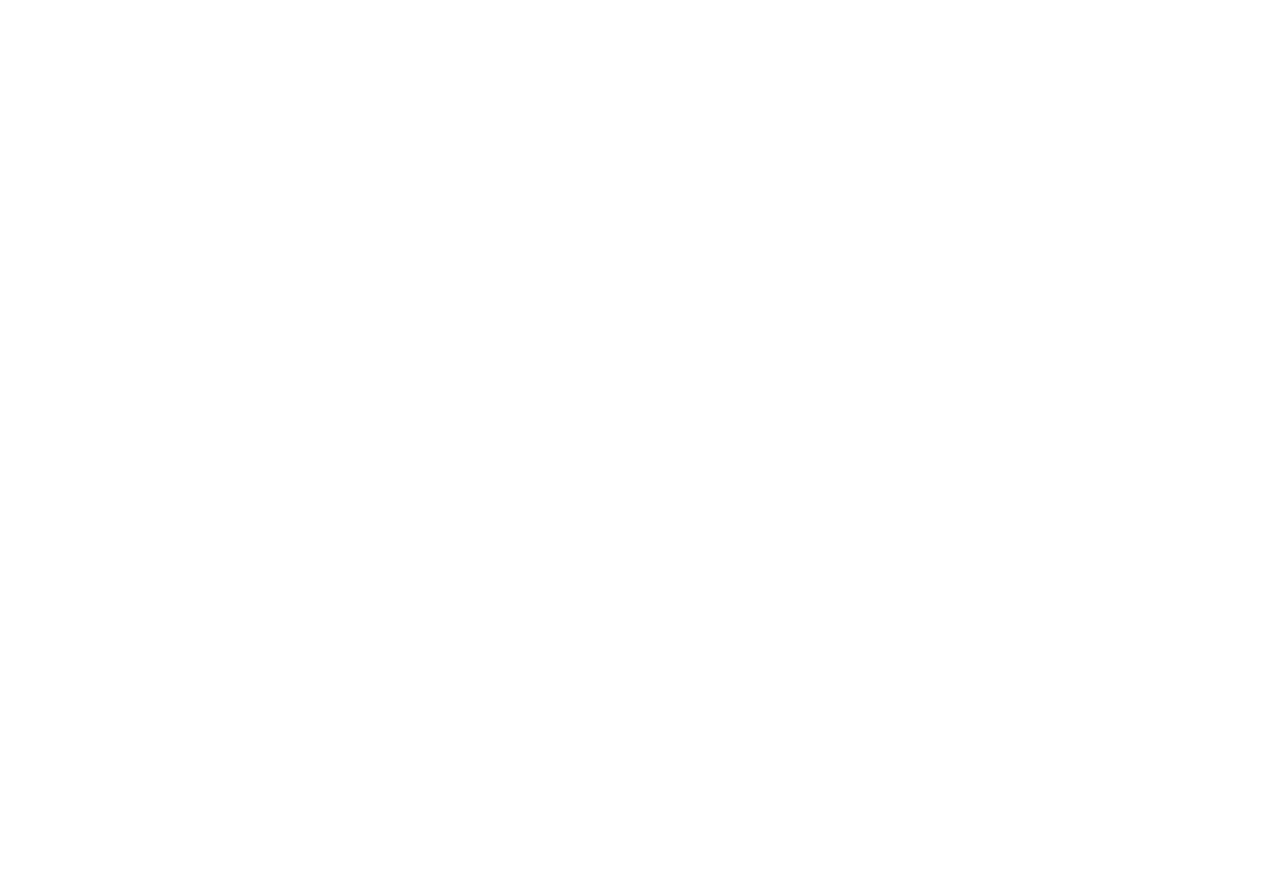
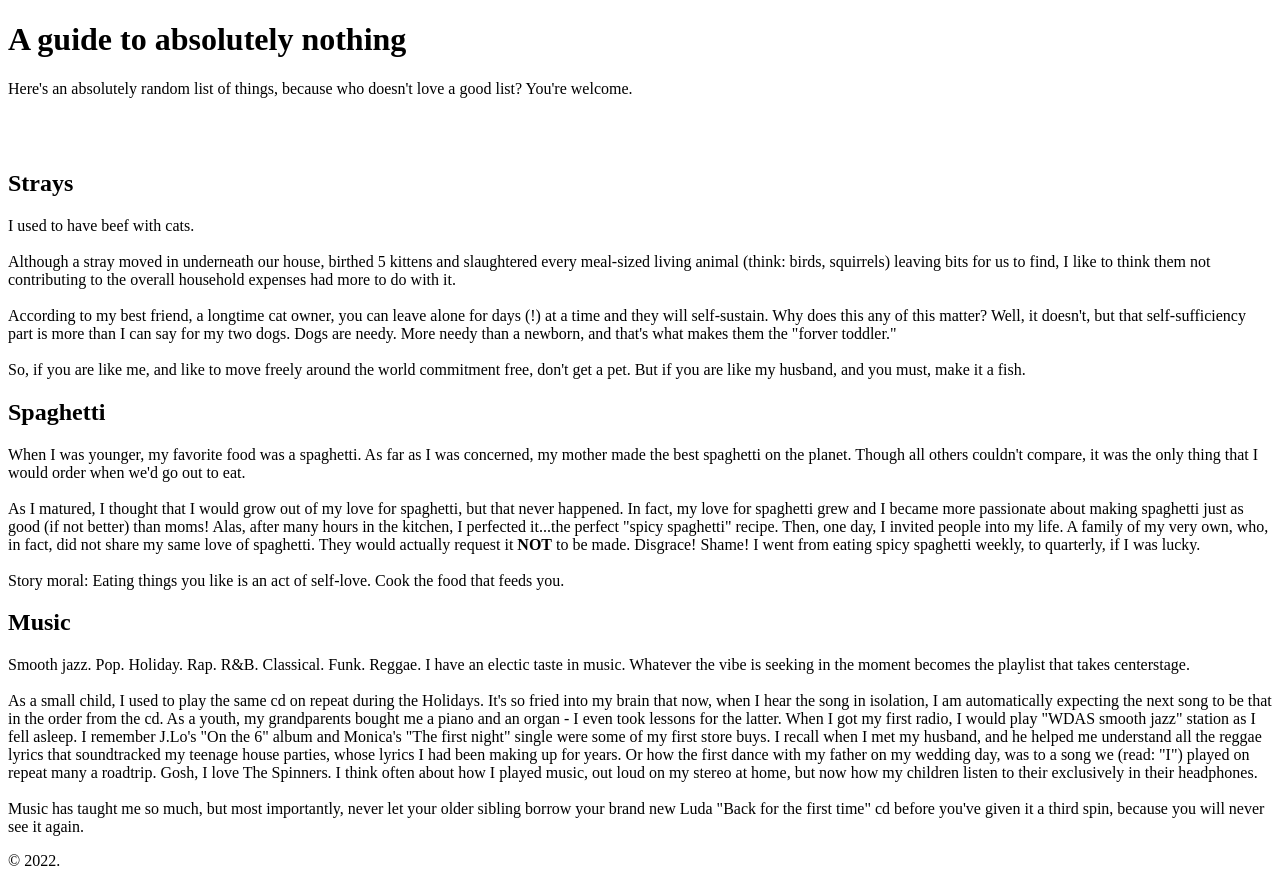
Before and after one commit to PHL-LC101-April22/js-assignment-4-html-me-something-hi-ghinks, a website: page index.html in a window 1280 px wide. Before the commit the page ends 800 px from the top, so only its background shows below. Drawn offline with Linux system fonts and the light colour scheme.

Commit message:
new html elements

```diff
--- a/index.html
+++ b/index.html
@@ -1,4 +1,49 @@
 <!DOCTYPE html>
+
+<html>
+   <head>
+      <title>Nothing Guide</title>
+   </head>
+
+   <body>
+      <header>
+         <h1>A guide to absolutely nothing</h1>
+         <p>Here's an absolutely random list of things, because who doesn't love a good list? You're welcome.</p>
+      </header>
+      <br>
+      <br>
+      <main>
+         <article>
+         <section>
+               <a name="strays"></a>
+               <h2>Strays</h2>
+            <p align="left">I used to have beef with cats.<br><br>Although a stray moved in underneath our house, birthed 5 kittens and slaughtered every meal-sized living animal (think: birds, squirrels) leaving bits for us to find, I like to think them not contributing to the overall household expenses had more to do with it. <br><br>According to my best friend, a longtime cat owner, you can leave alone for days (!) at a time and they will self-sustain. Why does this any of this matter? Well, it doesn't, but that self-sufficiency part is more than I can say for my two dogs. Dogs are needy. More needy than a newborn, and that's what makes them the "forver toddler."<br><br>So, if you are like me, and like to move freely around the world commitment free, don't get a pet. But if you are like my husband, and you must, make it a fish. </p>
+            <section>
+               <a name="spaghetti"></a>
+               <h2>Spaghetti</h2>
+               <p align="left">When I was younger, my favorite food was a spaghetti. As far as I was concerned, my mother made the best spaghetti on the planet. Though all others couldn't compare, it was the only thing that I would order when we'd go out to eat.<br><br>As I matured, I thought that I would grow out of my love for spaghetti, but that never happened. In fact, my love for spaghetti grew and I became more passionate about making spaghetti just as good (if not better) than moms! Alas, after many hours in the kitchen, I perfected it...the perfect "spicy spaghetti" recipe. Then, one day, I invited people into my life. A family of my very own, who, in fact, did not share my same love of spaghetti. They would actually request it <b>NOT</b> to be made. Disgrace! Shame! I went from eating spicy spaghetti weekly, to quarterly, if I was lucky. <br><br>Story moral: Eating things you like is an act of self-love. Cook the food that feeds you. </p>
+            </section>
+            <section>
+               <a name="music"></a>
+               <h2>Music</h2>
+               <p algin="right">Smooth jazz. Pop. Holiday. Rap. R&B. Classical. Funk. Reggae. I have an electic taste in music. Whatever the vibe is seeking in the moment becomes the playlist that takes centerstage. <br><br>As a small child, I used to play the same cd on repeat during the Holidays. It's so fried into my brain that now, when I hear the song in isolation, I am automatically expecting the next song to be that in the order from the cd. As a youth, my grandparents bought me a piano and an organ - I even took lessons for the latter. When I got my first radio, I would play "WDAS smooth jazz" station as I fell asleep. I remember J.Lo's "On the 6" album and Monica's "The first night" single were some of my first store buys. I recall when I met my husband, and he helped me understand all the reggae lyrics that soundtracked my teenage house parties, whose lyrics I had been making up for years. Or how the first dance with my father on my wedding day, was to a song we (read: "I") played on repeat many a roadtrip. Gosh, I love The Spinners. I think often about how I played music, out loud on my stereo at home, but now how my children listen to their exclusively in their headphones. <br><br>Music has taught me so much, but most importantly, never let your older sibling borrow your brand new Luda "Back for the first time" cd before you've given it a third spin, because you will never see it again.</p>
+            </section>
+
+            </section><figure>
+
+               </figure>
+            </section>
+         </article>
+      </main>
+      <footer>&copy 2022.</footer>
+   </body>
+</html>
+
+
+
+
+
+
 <html>
    <head>
    </head>
```
Also changed, not shown: images/J.Lo_img 1.jpeg (added), images/Monica_gif 2.webp (added), 4 other files.
